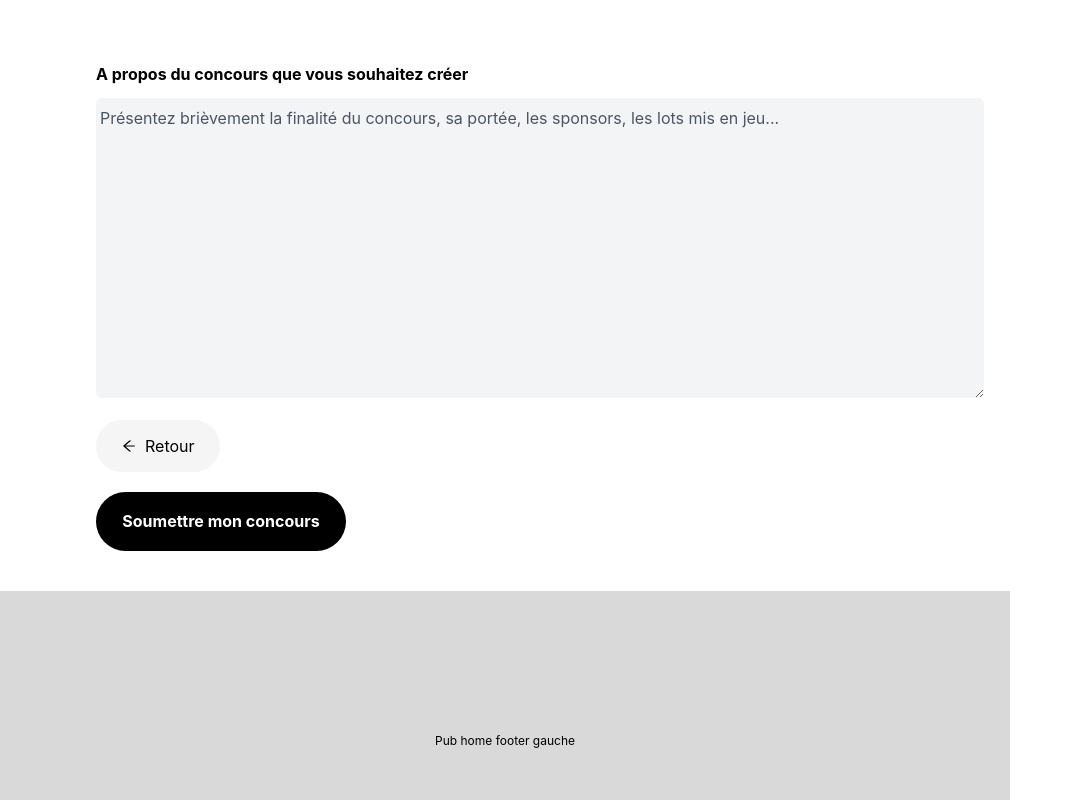
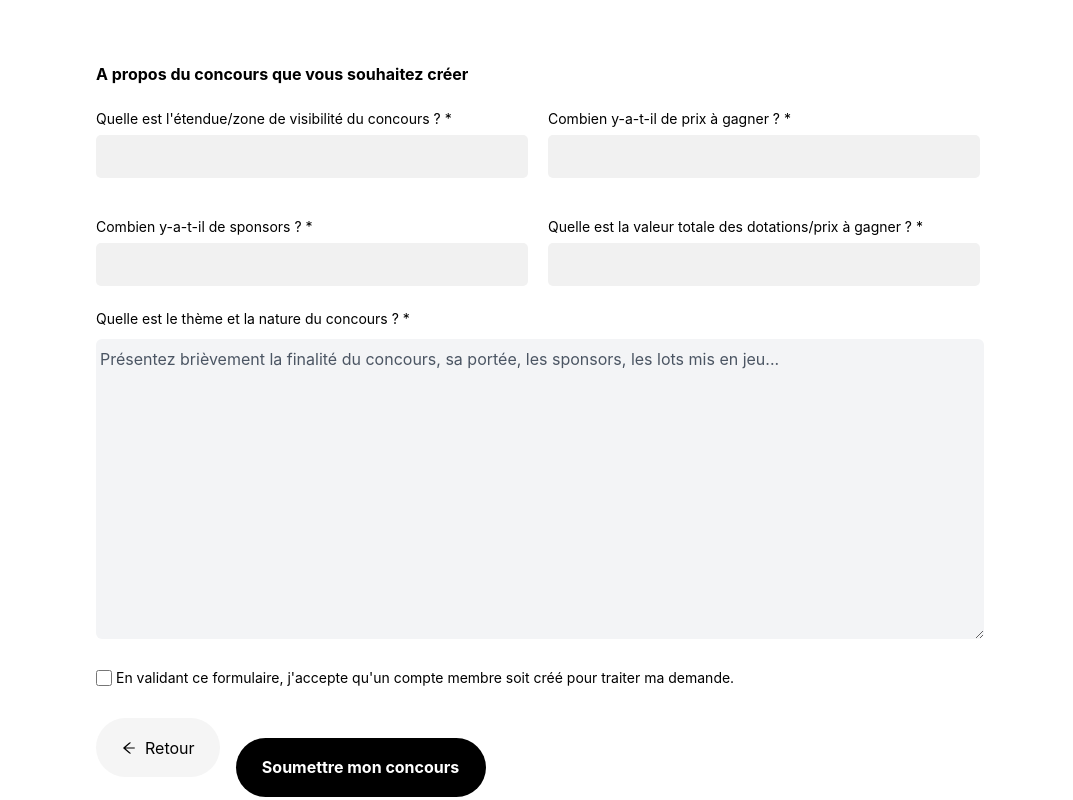
Before and after one commit to ArthurSerenne/ConcoursPhoto-Front, a React (Create React App) app: page /mon-concours in a window 1280 px wide. Shown: the part 1320-2120 px from the top of the page, without its empty margins (0-1073 px from the left). Built offline with nearby package versions, Linux system fonts and the light colour scheme; some icons are missing.

Commit message:
Ajout des nouveaux champs

```diff
--- a/src/pages/AddContest.jsx
+++ b/src/pages/AddContest.jsx
@@ -187,12 +187,46 @@ const AddContest = () => {
 
             <div>
             <p className='font-bold mt-28'>A propos du concours que vous souhaitez créer</p>
-            <label className='not-italic font-normal text-sm leading-[17px] flex items-center text-black mb-2' htmlFor="message"></label>
+            <div className="grid grid-cols-2 gap-4">
+              <div>
+                <label className='not-italic font-normal text-sm leading-[17px] flex items-center text-black mb-2 pt-6' htmlFor="info1">Quelle est l'étendue/zone de visibilité du concours ? *</label>
+                <Field className='bg-[#f1f1f1] rounded-[5px] w-[432px] h-[43px] pl-3' type="text" id="info1" name="info1" />
+                <ErrorMessage name="info1" component="div" className='text-red-500' />
+              </div>
+              <div>
+                <label className='not-italic font-normal text-sm leading-[17px] flex items-center text-black mb-2 pt-6' htmlFor="info2">Combien y-a-t-il de prix à gagner ? *</label>
+                <Field className='bg-[#f1f1f1] rounded-[5px] w-[432px] h-[43px] pl-3' type="text" id="info2" name="info2" />
+                <ErrorMessage name="info2" component="div" className='text-red-500' />
+              </div>
+              <div>
+                <label className='not-italic font-normal text-sm leading-[17px] flex items-center text-black mb-2 pt-6' htmlFor="info3">Combien y-a-t-il de sponsors ? *</label>
+                <Field className='bg-[#f1f1f1] rounded-[5px] w-[432px] h-[43px] pl-3' type="text" id="info3" name="info3" />
+                <ErrorMessage name="info3" component="div" className='text-red-500' />
+              </div>
+              <div>
+                <label className='not-italic font-normal text-sm leading-[17px] flex items-center text-black mb-2 pt-6' htmlFor="info4">Quelle est la valeur totale des dotations/prix à gagner ? *</label>
+                <Field className='bg-[#f1f1f1] rounded-[5px] w-[432px] h-[43px] pl-3' type="text" id="info4" name="info4" />
+                <ErrorMessage name="info4" component="div" className='text-red-500' />
+              </div>
+            </div>
+              <label className='not-italic font-normal text-sm leading-[17px] flex items-center text-black mb-2 pt-6' htmlFor="message">Quelle est le thème et la nature du concours ? *</label>
               <Field className='bg-gray-100 rounded-md p-1 w-full h-[300px] mt-1 mb-4 textarea pt-2 text-gray-600' as="textarea" id="message" name="message" />
               <ErrorMessage name="city" component="div" className='text-red-500' />
               </div>
-
-            <Link onClick={goBack} className="rounded-[44px] bg-button-grey px-[25px] py-3.5 mr-4 items-center flex w-fit">
+              <div>
+                <label className="not-italic font-normal text-sm leading-[17px] flex items-center text-black mb-2 pt-2 pb-6" htmlFor="info4">
+                  <input
+                    className="form-checkbox h-4 w-4 text-indigo-600 rounded border-gray-300 mr-1"
+                    type="checkbox"
+                    id="info4"
+                    name="info4"
+                  />
+                  En validant ce formulaire, j'accepte qu'un compte membre soit créé pour traiter ma demande.
+                </label>
+                <ErrorMessage name="info4" component="div" className="text-red-500" />
+              </div>
+            <div className="flex inline-flex">
+              <Link onClick={goBack} className="rounded-[44px] bg-button-grey px-[25px] h-[59px] py-3.5 mr-4 items-center flex w-fit">
                   <AiOutlineArrowLeft className='mr-2' /> Retour
               </Link>
 
@@ -203,6 +237,7 @@ const AddContest = () => {
               >
                 Soumettre mon concours
               </button>
+            </div>
           </Form>
         )}
       </Formik>
```
Lines whose indentation alone changed are shown as unchanged.
